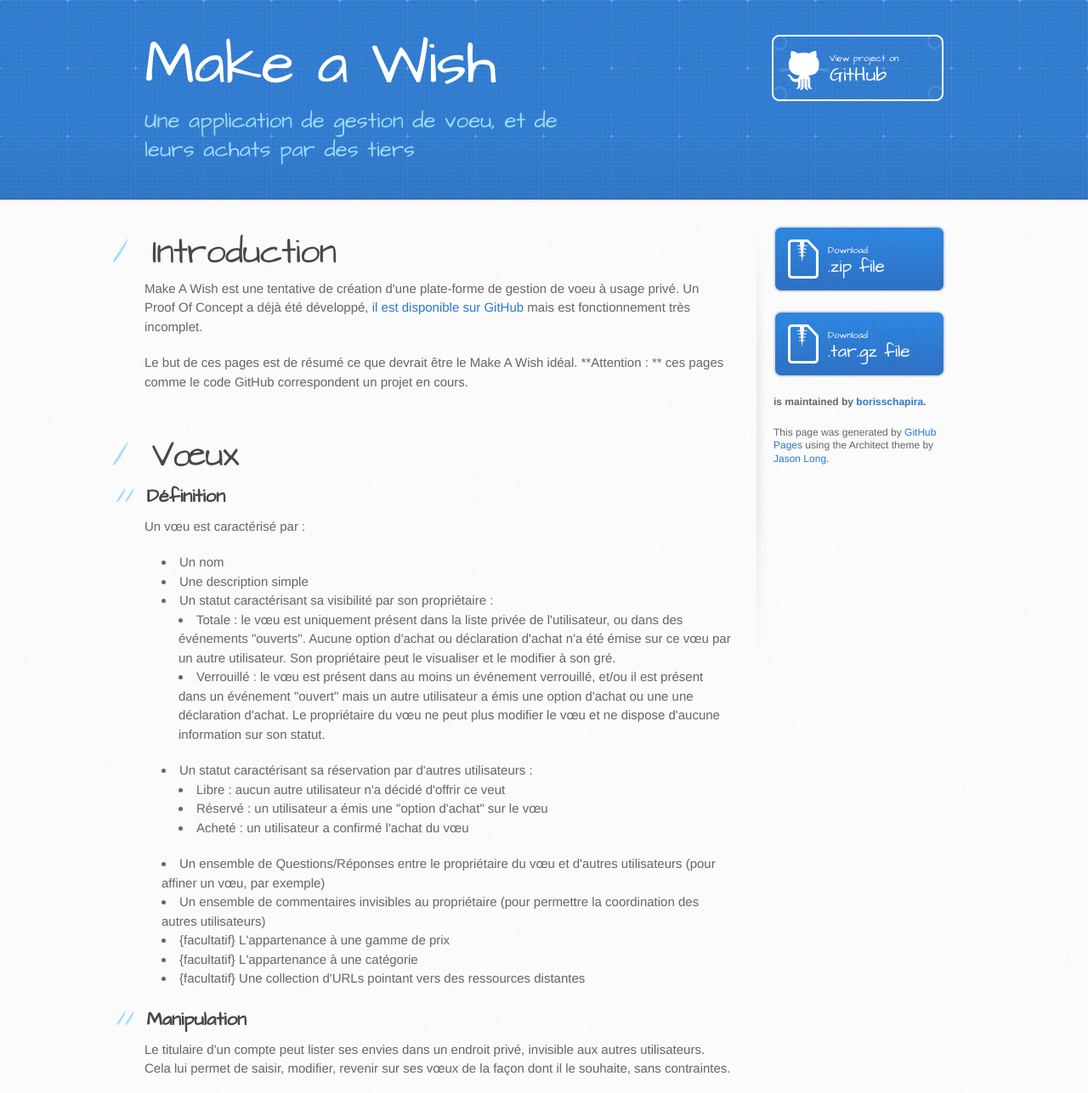
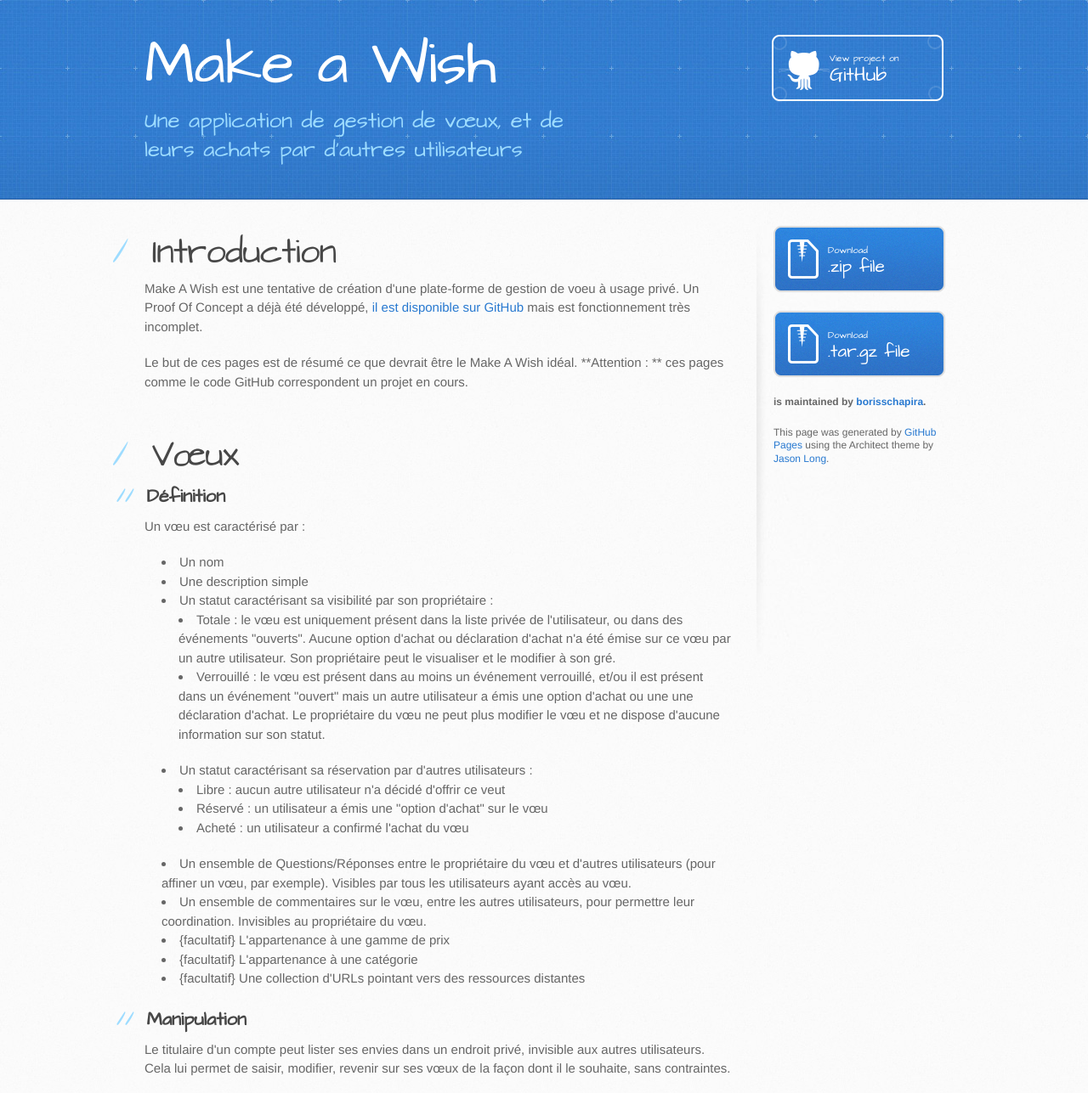
Before and after one commit to MakeAWish/mawSpecs, a plain HTML site: page index.html in a window 1280 px wide. Shown: the top 1287 px of the page at 85% size. Drawn offline with Linux system fonts and the light colour scheme.

```diff
--- a/index.html
+++ b/index.html
@@ -20,7 +20,7 @@
     <header>
       <div class="inner">
         <h1>Make a Wish</h1>
-        <h2>Une application de gestion de voeu, et de leurs achats par des tiers</h2>
+        <h2>Une application de gestion de vœux, et de leurs achats par d'autres utilisateurs</h2>
         <a href="https://github.com/borisschapira/MakeAWish2" class="button"><small>View project on</small>GitHub</a>
       </div>
     </header>
@@ -63,8 +63,8 @@ Un <em>Proof Of Concept</em> a déjà été développé, <a href="https://github
 <li>Acheté : un utilisateur a confirmé l'achat du vœu</li>
 </ul>
 </li>
-<li>Un ensemble de Questions/Réponses entre le propriétaire du vœu et d'autres utilisateurs (pour affiner un vœu, par exemple)</li>
-<li>Un ensemble de commentaires invisibles au propriétaire (pour permettre la coordination des autres utilisateurs)</li>
+<li>Un ensemble de Questions/Réponses entre le propriétaire du vœu et d'autres utilisateurs (pour affiner un vœu, par exemple). Visibles par tous les utilisateurs ayant accès au vœu.</li>
+<li>Un ensemble de commentaires sur le vœu, entre les autres utilisateurs, pour permettre leur coordination. Invisibles au propriétaire du vœu.</li>
 <li>{facultatif} L'appartenance à une gamme de prix</li>
 <li>{facultatif} L'appartenance à une catégorie</li>
 <li>{facultatif} Une collection d'URLs pointant vers des ressources distantes</li>
```
Also changed, not shown: params.json (+1 -1 lines).
